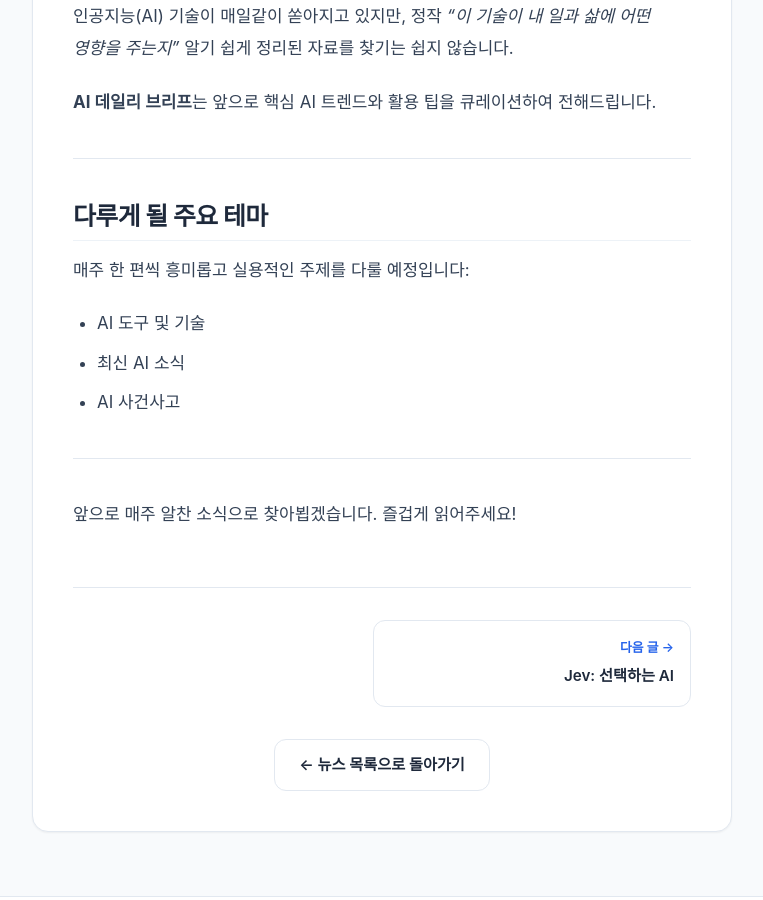
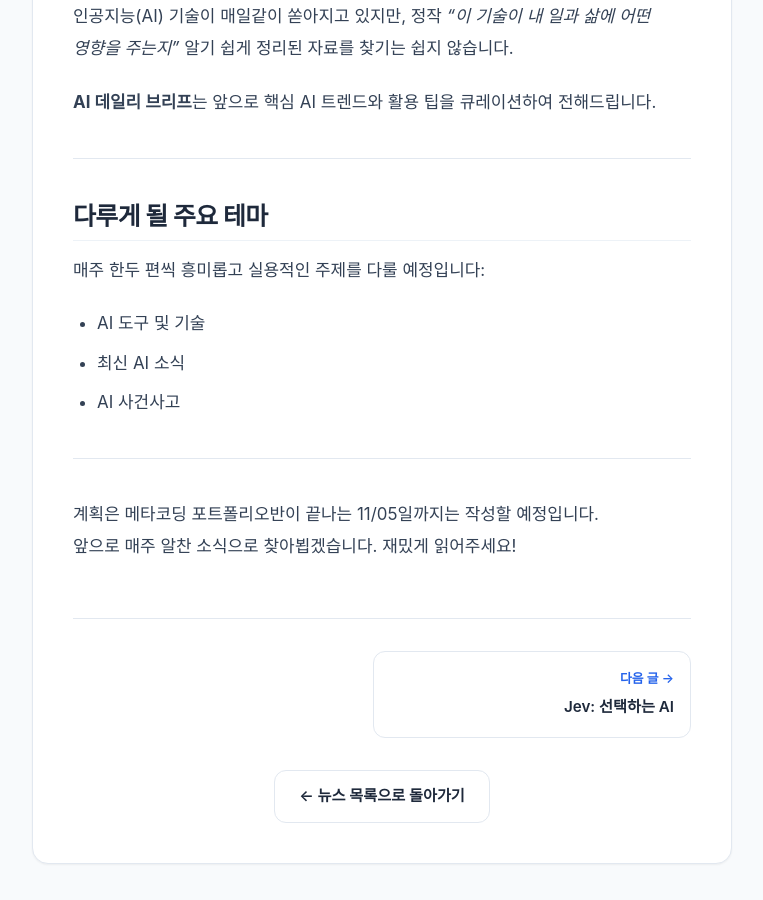
Before and after one commit to AIMetaCoding-News/AIMetaCoding-News.github.io, a Jekyll site: the page built from _posts/2026-09-24-welcome-to-ai-news.md, in a window 1280 px wide and 900 px high, scrolled down 479 px. Shown: the whole window, without its empty margins (258-1021 px from the left). Built offline with Jekyll 4.4.1, drawn with Linux system fonts in a browser that asks for light colours; some web fonts are replaced.

Commit message:
Fix: Update description and theme details in welcome post for clarity and consistency

```diff
--- a/_posts/2026-09-24-welcome-to-ai-news.md
+++ b/_posts/2026-09-24-welcome-to-ai-news.md
@@ -15,11 +15,12 @@ description: "어려운 수학 공식과 복잡한 개발 용어 대신, 우리
 
 ## 다루게 될 주요 테마
 
-매주 한 편씩 흥미롭고 실용적인 주제를 다룰 예정입니다:
+매주 한두 편씩 흥미롭고 실용적인 주제를 다룰 예정입니다:
 - AI 도구 및 기술
 - 최신 AI 소식
 - AI 사건사고
 
 ---
 
-앞으로 매주 알찬 소식으로 찾아뵙겠습니다. 즐겁게 읽어주세요!
+계획은 메타코딩 포트폴리오반이 끝나는 11/05일까지는 작성할 예정입니다.
+앞으로 매주 알찬 소식으로 찾아뵙겠습니다. 재밌게 읽어주세요!
```
Also changed, not shown: _posts/2026-09-24-jev-ai.md (line endings or trailing spaces).
